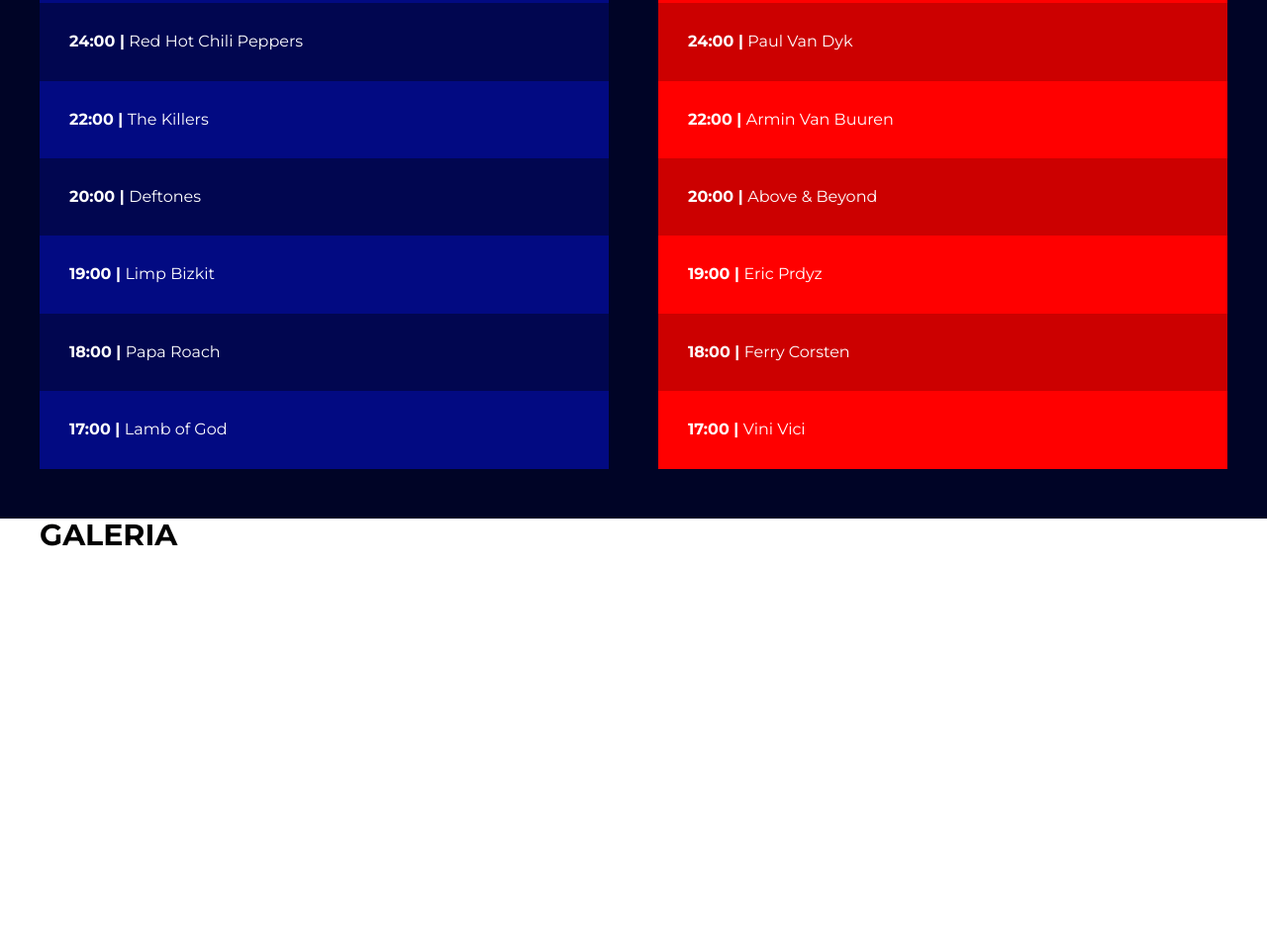
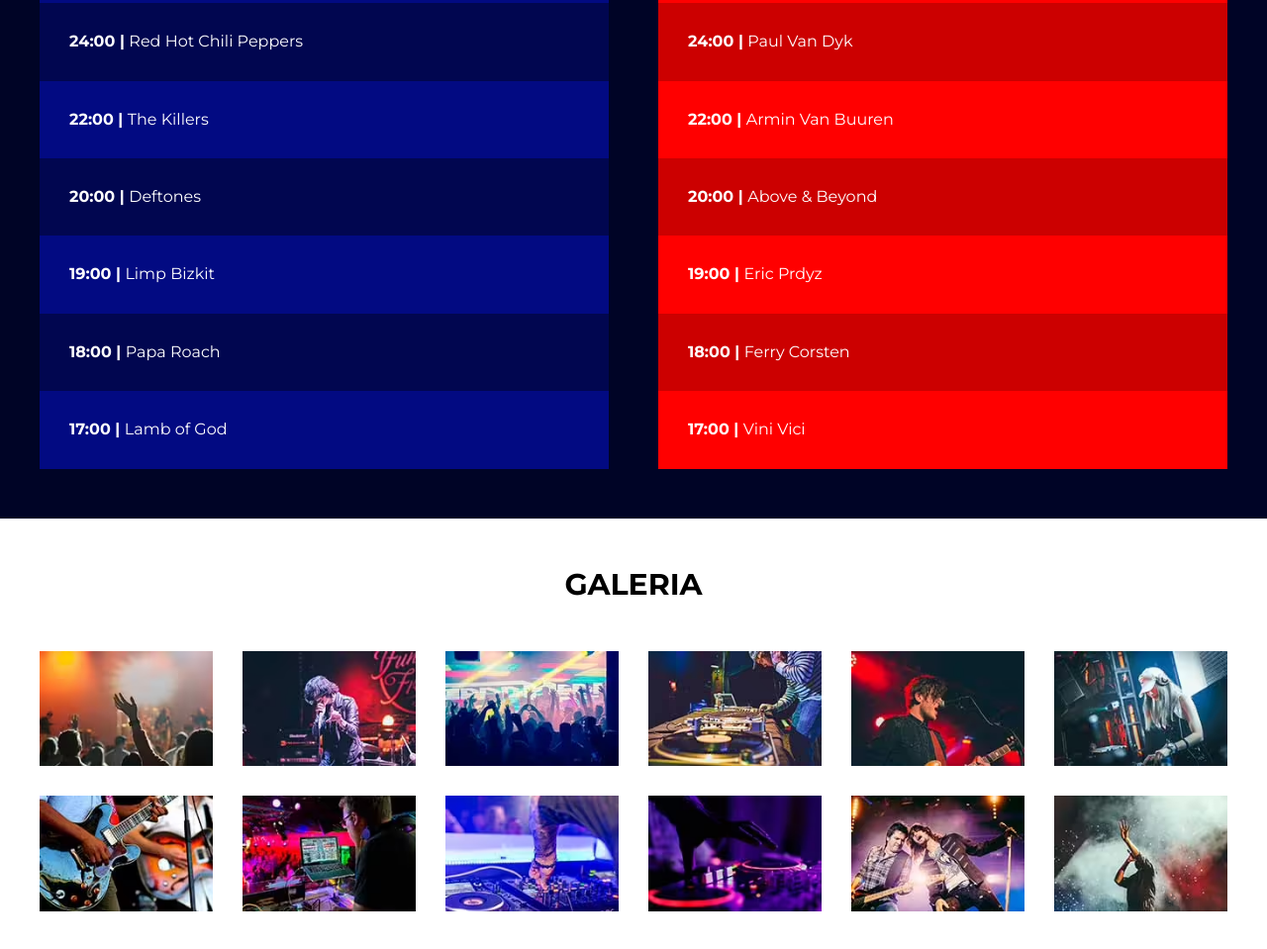
Before and after one commit to BrayanAlaya/Festibal-De-Musica, a plain HTML site: page index.html in a window 1280 px wide. Shown: the part 2451-3410 px from the top of the page at 99% size. Before the commit the page ends 3059 px from the top, so only its background shows below. Drawn offline with Linux system fonts and the light colour scheme.

Commit message:
V1 galeria

```diff
--- a/build/css/app.css
+++ b/build/css/app.css
@@ -570,3 +570,40 @@ img {
 .calendario li span {
   font-weight: 400;
 }
+
+.galeria {
+  padding: 5rem 0;
+}
+.galeria h3 {
+  text-align: center;
+}
+
+.galeria-imagenes {
+  padding: 0;
+  margin: 0;
+  list-style: none;
+  display: grid;
+  grid-template-columns: repeat(2, 1fr);
+  gap: 3rem;
+}
+@media (min-width: 468px) {
+  .galeria-imagenes {
+    display: grid;
+    grid-template-columns: repeat(3, 1fr);
+    gap: 3rem;
+  }
+}
+@media (min-width: 768px) {
+  .galeria-imagenes {
+    display: grid;
+    grid-template-columns: repeat(4, 1fr);
+    gap: 3rem;
+  }
+}
+@media (min-width: 992px) {
+  .galeria-imagenes {
+    display: grid;
+    grid-template-columns: repeat(6, 1fr);
+    gap: 3rem;
+  }
+}
--- a/build/js/app.js
+++ b/build/js/app.js
@@ -0,0 +1,20 @@
+document.addEventListener("DOMContentLoaded",function(){
+    iniciarApp();
+});
+
+function iniciarApp(){
+    crearGaleria();
+}
+
+function crearGaleria(){
+    const galeria = document.querySelector(".galeria-imagenes");
+    for (let i = 1; i <= 12; i++) {
+        const imagenes = document.createElement("picture");
+        imagenes.innerHTML = `
+        <source srcset="./build/img/thumb/${i}.avif" type="image/avif">
+        <source srcset="./build/img/thumb/${i}.webp" type="image/webp">
+        <img width="300" height="200" loading="lazy" src="./build/img/thumb/${i}.jpg" alt="imagen de galeria">
+        `;
+        galeria.appendChild(imagenes);
+    }
+}
--- a/index.html
+++ b/index.html
@@ -165,6 +165,6 @@
         <ul class="galeria-imagenes"></ul>
     </section>
 
-
+    <script src="./build/js/app.js"></script>
 </body>
 </html>
```
